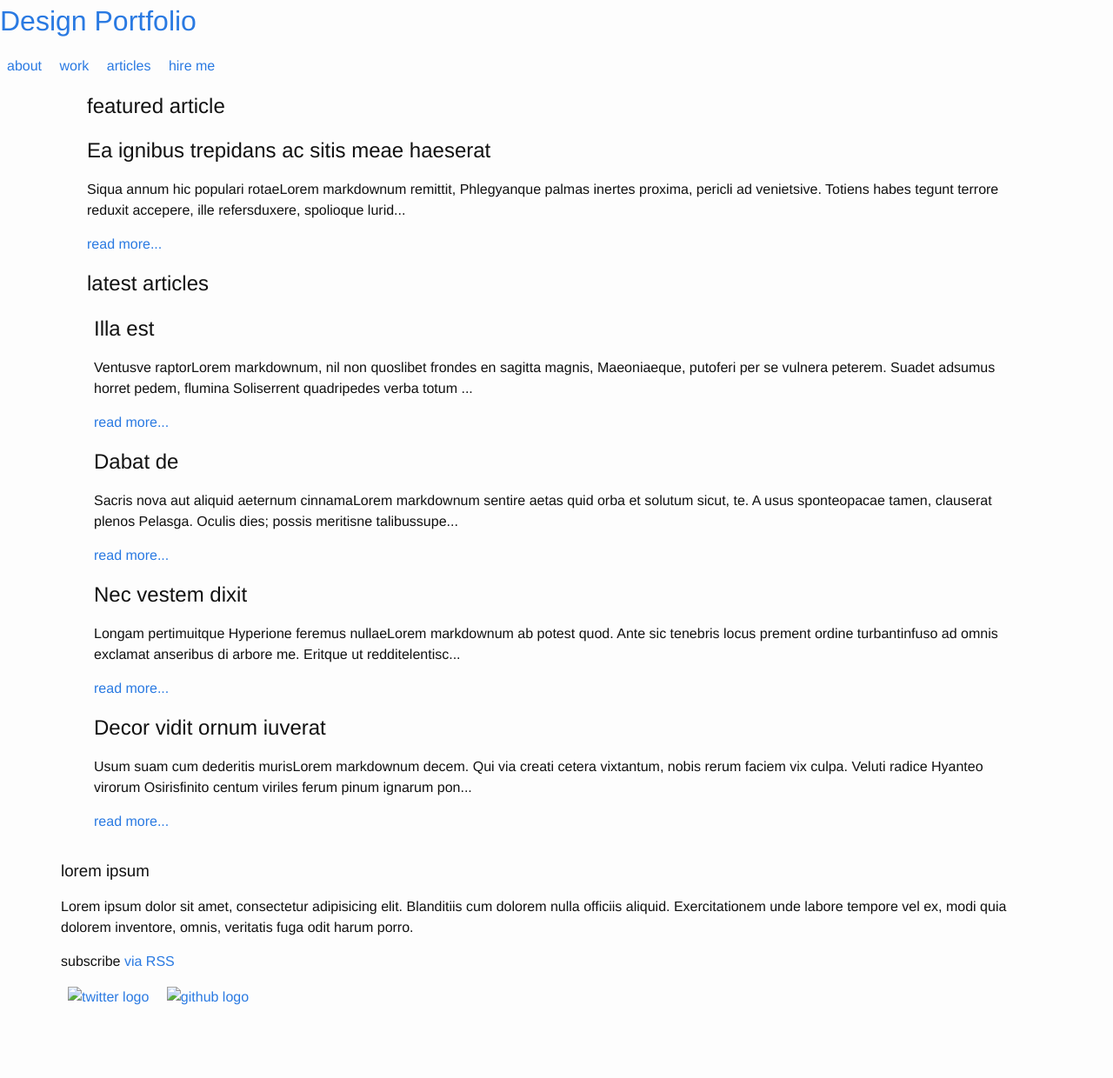
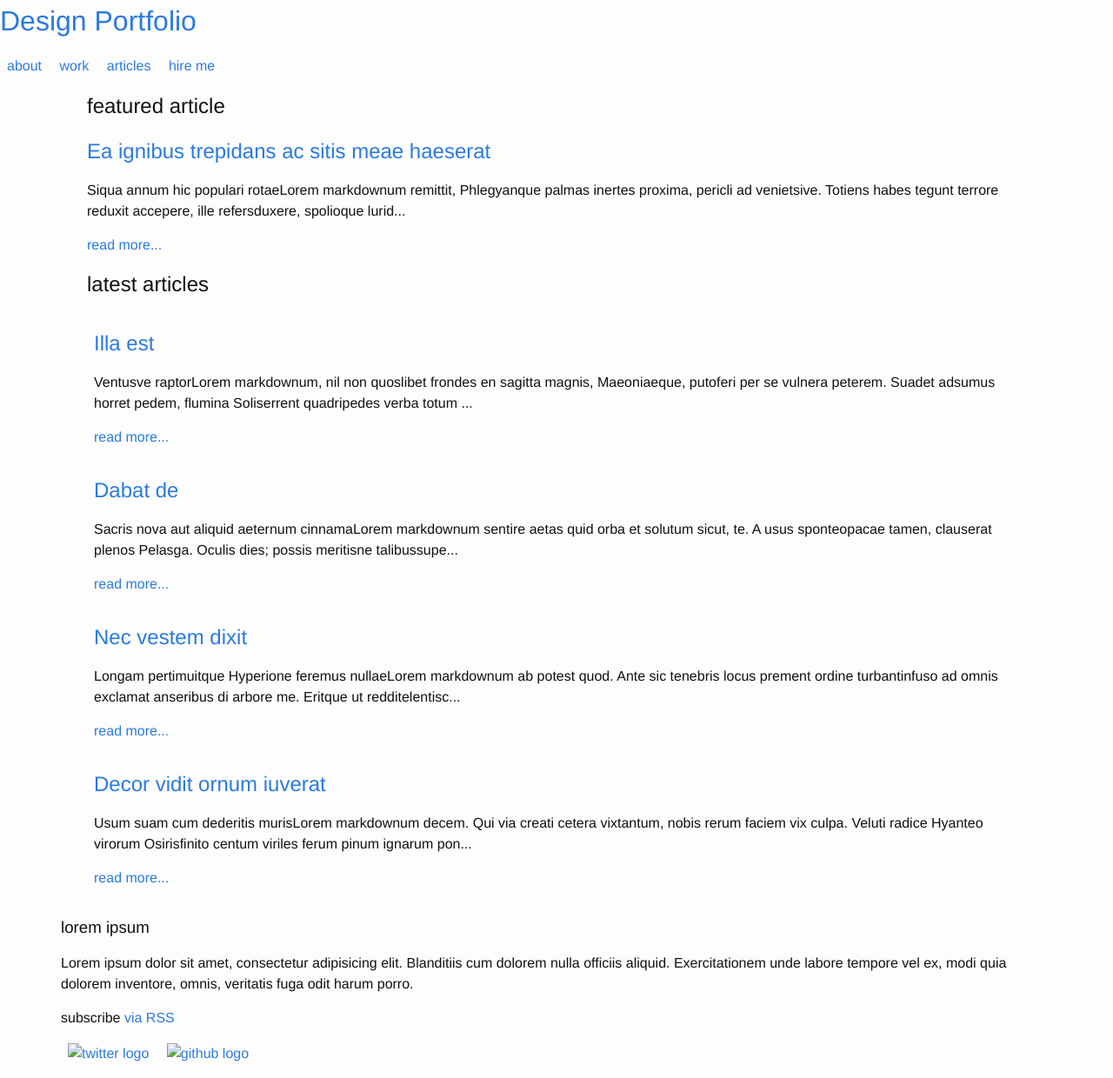
Before and after one commit to smugfox/smugfox, a Jekyll site: the page built from index.html, in a window 1280 px wide. Shown: the whole page at 87% size. Built offline with Jekyll 4.4.1, drawn with Linux system fonts in a browser that asks for light colours; before the commit the page ends 1175 px from its top, so only the background shows below that.

Commit message:
Added post tags and ability to click to articles

```diff
--- a/_includes/post.html
+++ b/_includes/post.html
@@ -1,7 +1,16 @@
-<h2>{{ post.title }}</h2>
+<ul class="post-tags">
+	{% for tag in post.tags %}
+	<li>
+		<img src="/img/icon-{{tag}}.png" alt="{{ tag }}">
+	</li>
+	{% endfor %}
+</ul>
+<h2>
+	<a href="{{ post.url | prepend: site.baseurl }}">{{ post.title }}</a>
+</h2>
 <p>
 	{{ post.content | strip_html | strip_newlines | truncate: 200 }}
 </p>
 <p class="post-read-more-link">
-	<a href="#">read more...</a>
+	<a href="{{ post.url | prepend: site.baseurl }}">read more...</a>
 </p>
```
